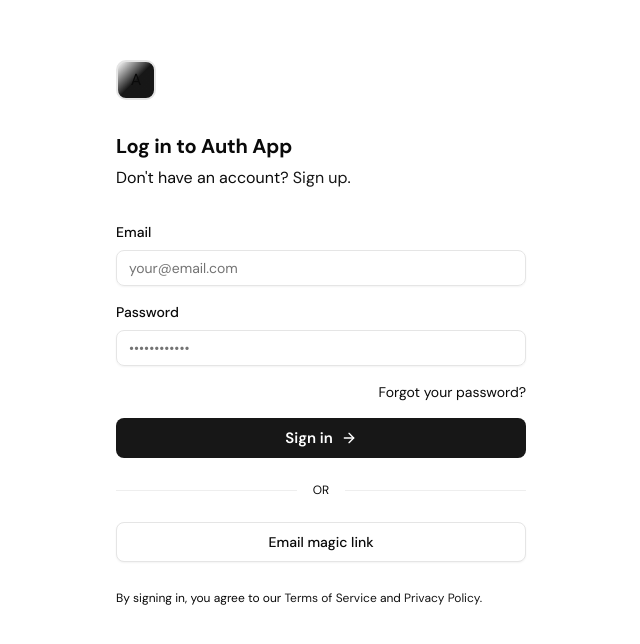
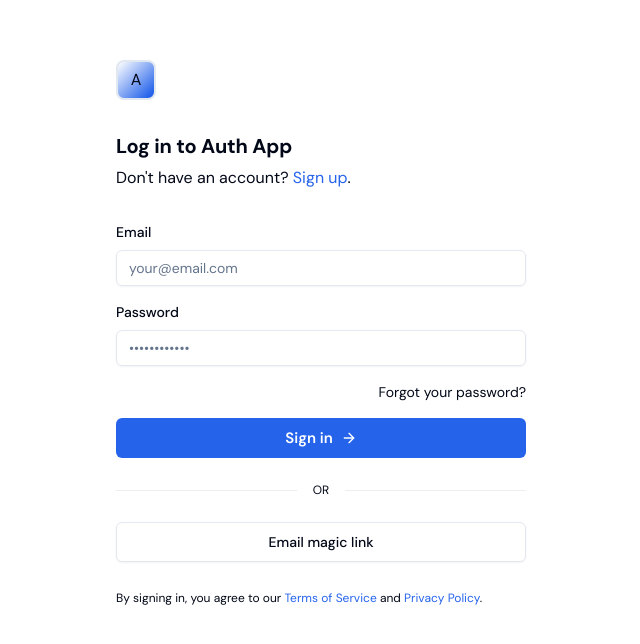
Before and after one commit to ahmed-at-github/advanced-mern-auth-frontend, a Next.js app: page / in a window 1280 px wide. Shown: the top 644 px of the page, without its empty margins (319-959 px from the left). Built offline with nearby package versions, Linux system fonts and the light colour scheme; no server answers.

Commit message:
style: fixed global style

```diff
--- a/app/globals.css
+++ b/app/globals.css
@@ -1,126 +1,159 @@
 @import "tailwindcss";
-@import "tw-animate-css";
 
+/* Dark mode variant */
 @custom-variant dark (&:is(.dark *));
 
+/* ---------- Theme Tokens ---------- */
 @theme inline {
-  --color-background: var(--background);
-  --color-foreground: var(--foreground);
-  --font-sans: var(--font-geist-sans);
-  --font-mono: var(--font-geist-mono);
-  --color-sidebar-ring: var(--sidebar-ring);
-  --color-sidebar-border: var(--sidebar-border);
-  --color-sidebar-accent-foreground: var(--sidebar-accent-foreground);
-  --color-sidebar-accent: var(--sidebar-accent);
-  --color-sidebar-primary-foreground: var(--sidebar-primary-foreground);
-  --color-sidebar-primary: var(--sidebar-primary);
-  --color-sidebar-foreground: var(--sidebar-foreground);
-  --color-sidebar: var(--sidebar);
-  --color-chart-5: var(--chart-5);
-  --color-chart-4: var(--chart-4);
-  --color-chart-3: var(--chart-3);
-  --color-chart-2: var(--chart-2);
-  --color-chart-1: var(--chart-1);
-  --color-ring: var(--ring);
-  --color-input: var(--input);
-  --color-border: var(--border);
-  --color-destructive: var(--destructive);
-  --color-accent-foreground: var(--accent-foreground);
-  --color-accent: var(--accent);
-  --color-muted-foreground: var(--muted-foreground);
-  --color-muted: var(--muted);
-  --color-secondary-foreground: var(--secondary-foreground);
-  --color-secondary: var(--secondary);
-  --color-primary-foreground: var(--primary-foreground);
-  --color-primary: var(--primary);
-  --color-popover-foreground: var(--popover-foreground);
-  --color-popover: var(--popover);
-  --color-card-foreground: var(--card-foreground);
-  --color-card: var(--card);
+  --color-background: hsl(var(--background));
+  --color-foreground: hsl(var(--foreground));
+
+  --color-card: hsl(var(--card));
+  --color-card-foreground: hsl(var(--card-foreground));
+
+  --color-popover: hsl(var(--popover));
+  --color-popover-foreground: hsl(var(--popover-foreground));
+
+  --color-primary: hsl(var(--primary));
+  --color-primary-foreground: hsl(var(--primary-foreground));
+
+  --color-secondary: hsl(var(--secondary));
+  --color-secondary-foreground: hsl(var(--secondary-foreground));
+
+  --color-muted: hsl(var(--muted));
+  --color-muted-foreground: hsl(var(--muted-foreground));
+
+  --color-accent: hsl(var(--accent));
+  --color-accent-foreground: hsl(var(--accent-foreground));
+
+  --color-destructive: hsl(var(--destructive));
+  --color-destructive-foreground: hsl(var(--destructive-foreground));
+
+  --color-border: hsl(var(--border));
+  --color-input: hsl(var(--input));
+  --color-ring: hsl(var(--ring));
+
+  --color-chart-1: hsl(var(--chart-1));
+  --color-chart-2: hsl(var(--chart-2));
+  --color-chart-3: hsl(var(--chart-3));
+  --color-chart-4: hsl(var(--chart-4));
+  --color-chart-5: hsl(var(--chart-5));
+
+  --color-sidebar: hsl(var(--sidebar-background));
+  --color-sidebar-foreground: hsl(var(--sidebar-foreground));
+  --color-sidebar-primary: hsl(var(--sidebar-primary));
+  --color-sidebar-primary-foreground: hsl(var(--sidebar-primary-foreground));
+  --color-sidebar-accent: hsl(var(--sidebar-accent));
+  --color-sidebar-accent-foreground: hsl(var(--sidebar-accent-foreground));
+  --color-sidebar-border: hsl(var(--sidebar-border));
+  --color-sidebar-ring: hsl(var(--sidebar-ring));
+
   --radius-sm: calc(var(--radius) - 4px);
   --radius-md: calc(var(--radius) - 2px);
   --radius-lg: var(--radius);
-  --radius-xl: calc(var(--radius) + 4px);
 }
 
+/* ---------- Layout ---------- */
 html,
 body {
   height: 100%;
 }
 
+/* ---------- Custom Utility ---------- */
+.steps-gradient {
+  background: linear-gradient(
+    180deg,
+    transparent 0%,
+    #00002f26 10%,
+    #00002f26 90%,
+    transparent 100%
+  );
+}
+
+/* ---------- CSS Variables ---------- */
 :root {
-  --radius: 0.625rem;
-  --background: oklch(1 0 0);
-  --foreground: oklch(0.145 0 0);
-  --card: oklch(1 0 0);
-  --card-foreground: oklch(0.145 0 0);
-  --popover: oklch(1 0 0);
-  --popover-foreground: oklch(0.145 0 0);
-  --primary: oklch(0.205 0 0);
-  --primary-foreground: oklch(0.985 0 0);
-  --secondary: oklch(0.97 0 0);
-  --secondary-foreground: oklch(0.205 0 0);
-  --muted: oklch(0.97 0 0);
-  --muted-foreground: oklch(0.556 0 0);
-  --accent: oklch(0.97 0 0);
-  --accent-foreground: oklch(0.205 0 0);
-  --destructive: oklch(0.577 0.245 27.325);
-  --border: oklch(0.922 0 0);
-  --input: oklch(0.922 0 0);
-  --ring: oklch(0.708 0 0);
-  --chart-1: oklch(0.646 0.222 41.116);
-  --chart-2: oklch(0.6 0.118 184.704);
-  --chart-3: oklch(0.398 0.07 227.392);
-  --chart-4: oklch(0.828 0.189 84.429);
-  --chart-5: oklch(0.769 0.188 70.08);
-  --sidebar: oklch(0.985 0 0);
-  --sidebar-foreground: oklch(0.145 0 0);
-  --sidebar-primary: oklch(0.205 0 0);
-  --sidebar-primary-foreground: oklch(0.985 0 0);
-  --sidebar-accent: oklch(0.97 0 0);
-  --sidebar-accent-foreground: oklch(0.205 0 0);
-  --sidebar-border: oklch(0.922 0 0);
-  --sidebar-ring: oklch(0.708 0 0);
+  --background: 0 0% 100%;
+  --foreground: 222.2 84% 4.9%;
+
+  --card: 0 0% 100%;
+  --card-foreground: 222.2 84% 4.9%;
+
+  --popover: 0 0% 100%;
+  --popover-foreground: 222.2 84% 4.9%;
+
+  --primary: 221.2 83.2% 53.3%;
+  --primary-foreground: 210 40% 98%;
+
+  --secondary: 210 40% 96.1%;
+  --secondary-foreground: 222.2 47.4% 11.2%;
+
+  --muted: 210 40% 96.1%;
+  --muted-foreground: 215.4 16.3% 46.9%;
+
+  --accent: 210 40% 96.1%;
+  --accent-foreground: 222.2 47.4% 11.2%;
+
+  --destructive: 0 84.2% 60.2%;
+  --destructive-foreground: 210 40% 98%;
+
+  --border: 214.3 31.8% 91.4%;
+  --input: 214.3 31.8% 91.4%;
+  --ring: 221.2 83.2% 53.3%;
+
+  --radius: 0.5rem;
+
+  --chart-1: 12 76% 61%;
+  --chart-2: 173 58% 39%;
+  --chart-3: 197 37% 24%;
+  --chart-4: 43 74% 66%;
+  --chart-5: 27 87% 67%;
+
+  --sidebar-background: 0 0% 98%;
+  --sidebar-foreground: 240 5.3% 26.1%;
+  --sidebar-primary: 240 5.9% 10%;
+  --sidebar-primary-foreground: 0 0% 98%;
+  --sidebar-accent: 240 4.8% 95.9%;
+  --sidebar-accent-foreground: 240 5.9% 10%;
+  --sidebar-border: 220 13% 91%;
+  --sidebar-ring: 217.2 91.2% 59.8%;
 }
 
 .dark {
-  --background: oklch(0.145 0 0);
-  --foreground: oklch(0.985 0 0);
-  --card: oklch(0.205 0 0);
-  --card-foreground: oklch(0.985 0 0);
-  --popover: oklch(0.205 0 0);
-  --popover-foreground: oklch(0.985 0 0);
-  --primary: oklch(0.922 0 0);
-  --primary-foreground: oklch(0.205 0 0);
-  --secondary: oklch(0.269 0 0);
-  --secondary-foreground: oklch(0.985 0 0);
-  --muted: oklch(0.269 0 0);
-  --muted-foreground: oklch(0.708 0 0);
-  --accent: oklch(0.269 0 0);
-  --accent-foreground: oklch(0.985 0 0);
-  --destructive: oklch(0.704 0.191 22.216);
-  --border: oklch(1 0 0 / 10%);
-  --input: oklch(1 0 0 / 15%);
-  --ring: oklch(0.556 0 0);
-  --chart-1: oklch(0.488 0.243 264.376);
-  --chart-2: oklch(0.696 0.17 162.48);
-  --chart-3: oklch(0.769 0.188 70.08);
-  --chart-4: oklch(0.627 0.265 303.9);
-  --chart-5: oklch(0.645 0.246 16.439);
-  --sidebar: oklch(0.205 0 0);
-  --sidebar-foreground: oklch(0.985 0 0);
-  --sidebar-primary: oklch(0.488 0.243 264.376);
-  --sidebar-primary-foreground: oklch(0.985 0 0);
-  --sidebar-accent: oklch(0.269 0 0);
-  --sidebar-accent-foreground: oklch(0.985 0 0);
-  --sidebar-border: oklch(1 0 0 / 10%);
-  --sidebar-ring: oklch(0.556 0 0);
+  --background: 222.2 84% 4.9%;
+  --foreground: 210 40% 98%;
+
+  --card: 222.2 84% 4.9%;
+  --card-foreground: 210 40% 98%;
+
+  --popover: 222.2 84% 4.9%;
+  --popover-foreground: 210 40% 98%;
+
+  --primary: 217.2 91.2% 59.8%;
+  --primary-foreground: 222.2 47.4% 11.2%;
+
+  --secondary: 217.2 32.6% 17.5%;
+  --secondary-foreground: 210 40% 98%;
+
+  --muted: 217.2 32.6% 17.5%;
+  --muted-foreground: 215 20.2% 65.1%;
+
+  --accent: 217.2 32.6% 17.5%;
+  --accent-foreground: 210 40% 98%;
+
+  --destructive: 0 62.8% 30.6%;
+  --destructive-foreground: 210 40% 98%;
+
+  --border: 217.2 32.6% 17.5%;
+  --input: 217.2 32.6% 17.5%;
+  --ring: 224.3 76.3% 48%;
 }
 
+/* ---------- Base Styles ---------- */
 @layer base {
   * {
-    @apply border-border outline-ring/50;
+    @apply border-border;
   }
+
   body {
     @apply bg-background text-foreground;
   }
--- a/components/logo/index.tsx
+++ b/components/logo/index.tsx
@@ -8,7 +8,7 @@ const Logo = (props: { url?: string; size?: string; fontSize?: string }) => {
       <div className="flex items-center justify-center sm:justify-start">
         <Link
           href={url}
-          className="rounded-lg flex items-center border-2 dark:border-gray-200 justify-center bg-gradient-to-br from-white-500 to-primary to-50%"
+          className="rounded-lg flex items-center border-2 dark:border-gray-200 justify-center bg-gradient-to-br from-grey-500 to-primary to-90%"
           style={{ width: size, height: size }}
         >
           <span>A</span>
```
